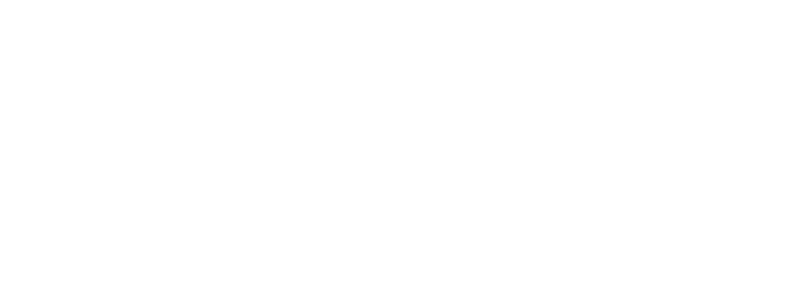
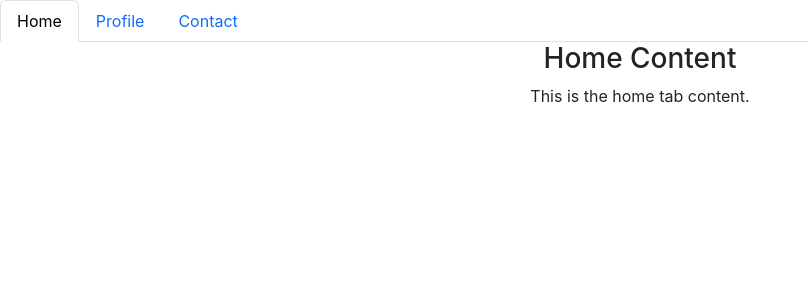
Before and after one commit to levitanda/Atlas-project, a React (Create React App) app in the folder src/frontend/: page / in a window 1280 px wide. Shown: the top 300 px of the page, without its empty margins (0-808 px from the left). Built offline with nearby package versions, Linux system fonts and the light colour scheme.

Commit message:
added basic view

```diff
--- a/src/frontend/package.json
+++ b/src/frontend/package.json
@@ -13,7 +13,6 @@
     "react-bootstrap": "^2.7.4",
     "react-dom": "^18.2.0",
     "react-redux": "^8.0.7",
-    "react-scripts": "5.0.1",
     "web-vitals": "^2.1.4"
   },
   "scripts": {
@@ -39,5 +38,8 @@
       "last 1 firefox version",
       "last 1 safari version"
     ]
+  },
+  "devDependencies": {
+    "react-scripts": "^5.0.1"
   }
 }
--- a/src/frontend/src/App.js
+++ b/src/frontend/src/App.js
@@ -1,12 +1,13 @@
 import React from 'react';
 import logo from './logo.svg';
 import { Counter } from './features/counter/Counter';
+import MainPage from './components/MainPage';
 import './App.css';
-
+import 'bootstrap/dist/css/bootstrap.min.css';
 function App() {
   return (
     <div className="App">
-
+      <MainPage />
     </div>
   );
 }
--- a/src/frontend/src/components/MainPage.js
+++ b/src/frontend/src/components/MainPage.js
@@ -0,0 +1,21 @@
+import { Tabs, Tab } from 'react-bootstrap';
+function TabbedLayout() {
+    return (
+        <Tabs defaultActiveKey="home" id="tabbed-layout">
+            <Tab eventKey="home" title="Home">
+                <h3>Home Content</h3>
+                <p>This is the home tab content.</p>
+            </Tab>
+            <Tab eventKey="profile" title="Profile">
+                <h3>Profile Content</h3>
+                <p>This is the profile tab content.</p>
+            </Tab>
+            <Tab eventKey="contact" title="Contact">
+                <h3>Contact Content</h3>
+                <p>This is the contact tab content.</p>
+            </Tab>
+        </Tabs>
+    );
+}
+
+export default TabbedLayout;
```
Also changed, not shown: 1 other file (tests, documents, lock files or other folders).
